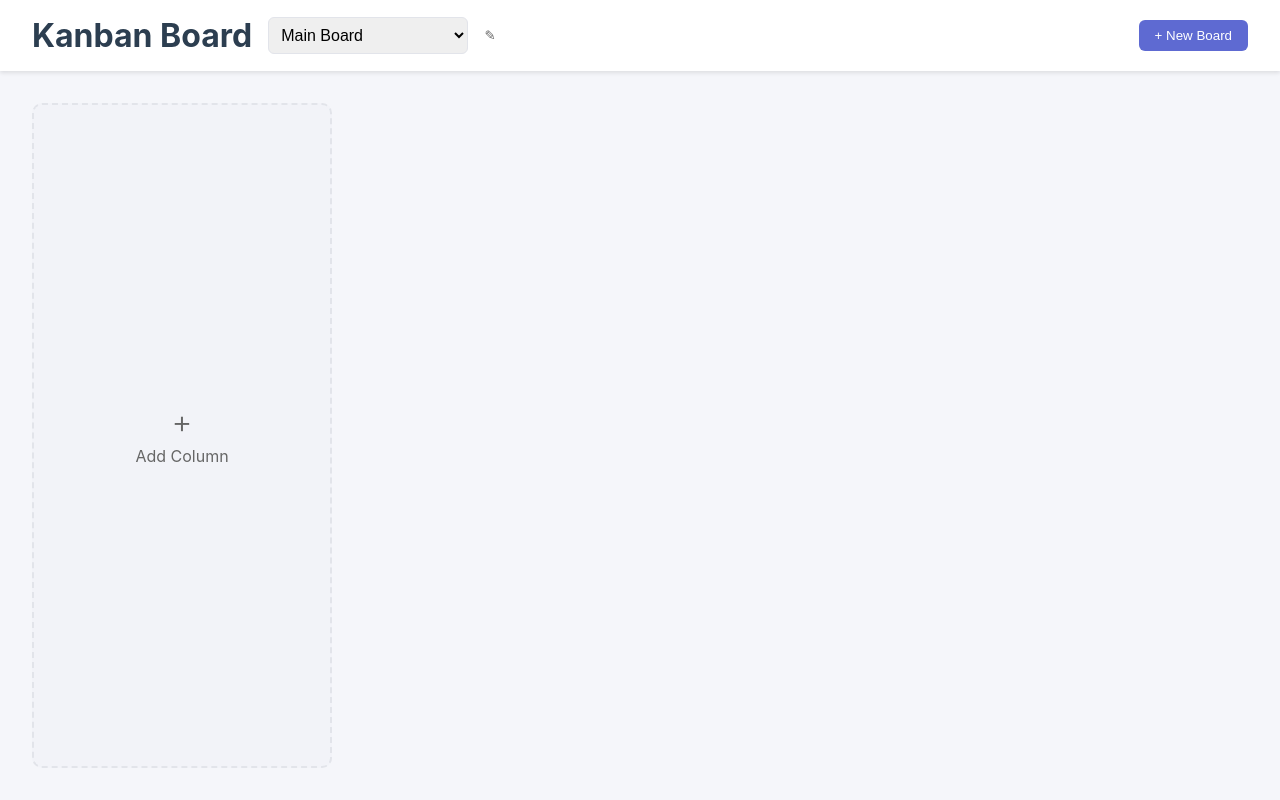
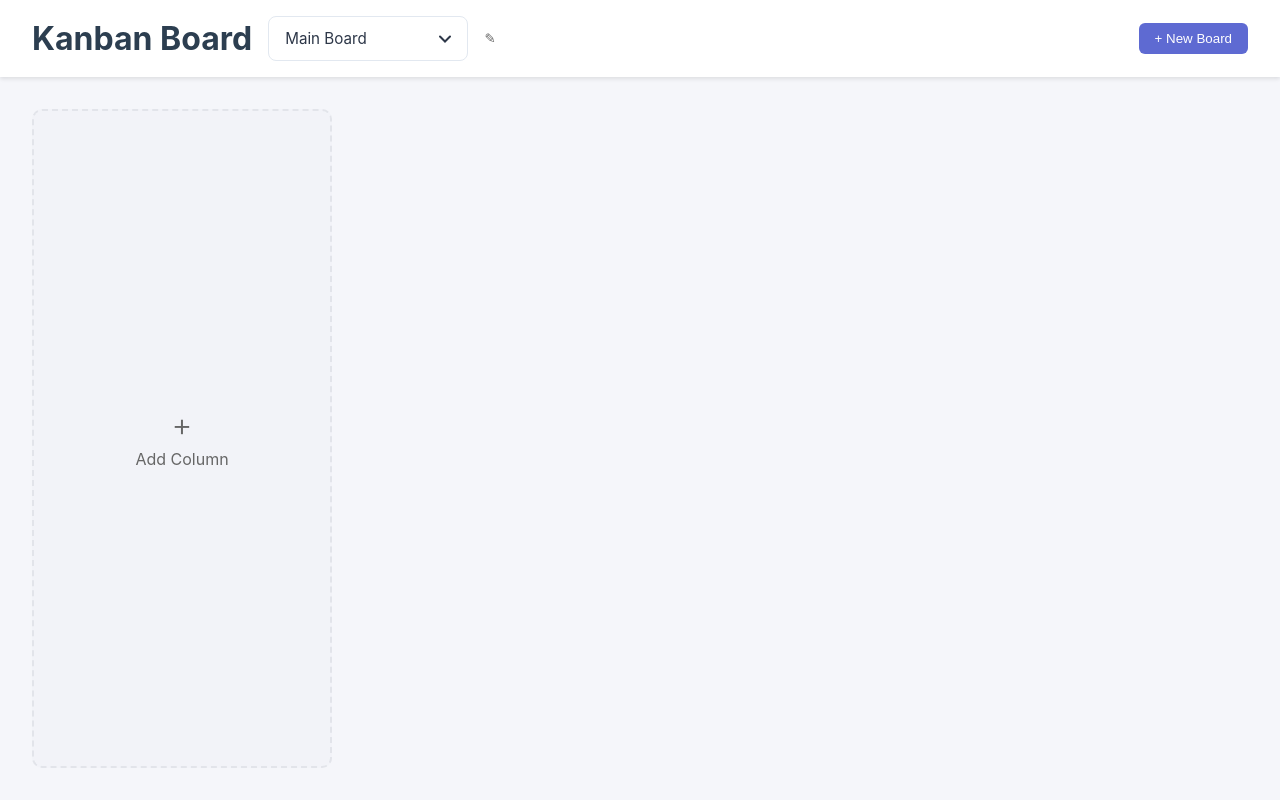
Before and after one commit to saifkhan29/kanban-app, a Vue app: page / in a window 1280 px wide. Built offline with nearby package versions, Linux system fonts and the light colour scheme.

Commit message:
Modified board name dropdown UI

```diff
--- a/src/App.vue
+++ b/src/App.vue
@@ -4,14 +4,37 @@
       <div class="nav-left">
         <h1>Kanban Board</h1>
         <div class="board-selector" v-if="boards.length > 0">
-          <select
-            v-model="currentBoardId"
-            class="board-select"
+          <div
+            class="custom-select"
+            :class="{ 'active': isDropdownOpen }"
+            @click="toggleDropdown"
+            ref="dropdown"
           >
-            <option v-for="board in boards" :key="board.id" :value="board.id">
-              {{ board.title }}
-            </option>
-          </select>
+            <div class="selected-option">
+              <span>{{ currentBoard?.title || 'Select Board' }}</span>
+              <svg
+                class="chevron-icon"
+                :class="{ 'rotate': isDropdownOpen }"
+                width="12"
+                height="8"
+                viewBox="0 0 12 8"
+                fill="none"
+              >
+                <path d="M1 1.5L6 6.5L11 1.5" stroke="currentColor" stroke-width="2" stroke-linecap="round"/>
+              </svg>
+            </div>
+            <div class="options-list" v-show="isDropdownOpen">
+              <div
+                v-for="board in boards"
+                :key="board.id"
+                class="option"
+                :class="{ 'selected': board.id === currentBoardId }"
+                @click="selectBoard(board.id)"
+              >
+                {{ board.title }}
+              </div>
+            </div>
+          </div>
           <button
             class="edit-board-btn"
             @click="openEditBoardForm(currentBoard)"
@@ -107,7 +130,7 @@
 </template>
 
 <script>
-import { computed, ref } from 'vue'
+import { computed, ref, onMounted } from 'vue'
 import { useStore } from 'vuex'
 import TaskForm from './components/TaskForm.vue'
 import BoardForm from './components/BoardForm.vue'
@@ -123,6 +146,8 @@ export default {
   setup() {
     const store = useStore()
     const draggedTask = ref(null)
+    const isDropdownOpen = ref(false)
+    const dropdown = ref(null)
 
     const boards = computed(() => store.state.boards)
     const currentBoard = computed(() => store.getters.currentBoard)
@@ -208,6 +233,24 @@ export default {
       store.dispatch('openEditBoardForm', board)
     }
 
+    const toggleDropdown = () => {
+      isDropdownOpen.value = !isDropdownOpen.value
+    }
+
+    const selectBoard = (boardId) => {
+      store.dispatch('setCurrentBoard', boardId)
+      isDropdownOpen.value = false
+    }
+
+    // Add click outside handler to close dropdown
+    onMounted(() => {
+      document.addEventListener('click', (e) => {
+        if (dropdown.value && !dropdown.value.contains(e.target)) {
+          isDropdownOpen.value = false
+        }
+      })
+    })
+
     return {
       boards,
       currentBoard,
@@ -230,7 +273,11 @@ export default {
       closeTaskForm: () => store.dispatch('closeTaskForm'),
       closeBoardForm: () => store.dispatch('closeBoardForm'),
       closeColumnForm: () => store.dispatch('closeColumnForm'),
-      openEditBoardForm
+      openEditBoardForm,
+      isDropdownOpen,
+      dropdown,
+      toggleDropdown,
+      selectBoard
     }
   }
 }
@@ -293,12 +340,96 @@ html, body {
   gap: 0.5rem;
 }
 
-.board-select {
-  padding: 0.5rem;
-  border-radius: 6px;
-  border: 1px solid #e2e4ea;
-  font-size: 1rem;
+.custom-select {
+  position: relative;
   min-width: 200px;
+  cursor: pointer;
+  user-select: none;
+}
+
+.selected-option {
+  background-color: white;
+  border: 1px solid #e2e8f0;
+  border-radius: 8px;
+  padding: 0.75rem 1rem;
+  display: flex;
+  justify-content: space-between;
+  align-items: center;
+  font-size: 0.95rem;
+  color: #2d3748;
+  transition: all 0.2s;
+}
+
+.custom-select:hover .selected-option {
+  border-color: #5e6ad2;
+}
+
+.custom-select.active .selected-option {
+  border-color: #5e6ad2;
+  box-shadow: 0 0 0 3px rgba(94, 106, 210, 0.1);
+}
+
+.chevron-icon {
+  transition: transform 0.2s;
+}
+
+.chevron-icon.rotate {
+  transform: rotate(180deg);
+}
+
+.options-list {
+  position: absolute;
+  top: calc(100% + 4px);
+  left: 0;
+  right: 0;
+  background-color: white;
+  border-radius: 8px;
+  box-shadow: 0 4px 6px rgba(0, 0, 0, 0.1), 0 1px 3px rgba(0, 0, 0, 0.08);
+  max-height: 250px;
+  overflow-y: auto;
+  z-index: 100;
+  animation: slideDown 0.2s ease-out;
+}
+
+.option {
+  padding: 0.75rem 1rem;
+  transition: all 0.2s;
+}
+
+.option:hover {
+  background-color: #f7fafc;
+  color: #5e6ad2;
+}
+
+.option.selected {
+  background-color: #f1f5f9;
+  color: #5e6ad2;
+  font-weight: 500;
+}
+
+@keyframes slideDown {
+  from {
+    transform: translateY(-10px);
+    opacity: 0;
+  }
+  to {
+    transform: translateY(0);
+    opacity: 1;
+  }
+}
+
+/* Custom scrollbar for the options list */
+.options-list::-webkit-scrollbar {
+  width: 4px;
+}
+
+.options-list::-webkit-scrollbar-track {
+  background: transparent;
+}
+
+.options-list::-webkit-scrollbar-thumb {
+  background-color: rgba(0, 0, 0, 0.2);
+  border-radius: 4px;
 }
 
 .action-btn {
```
